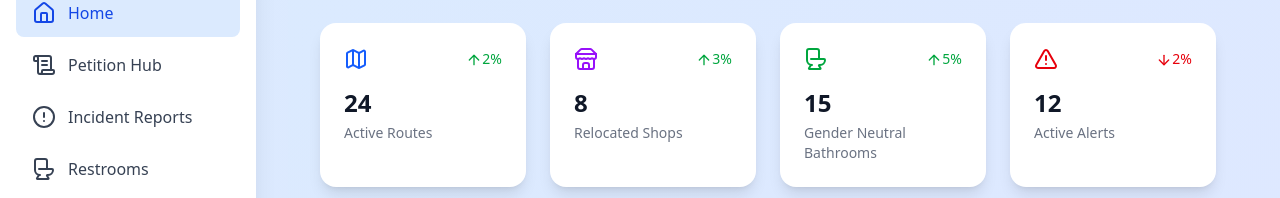
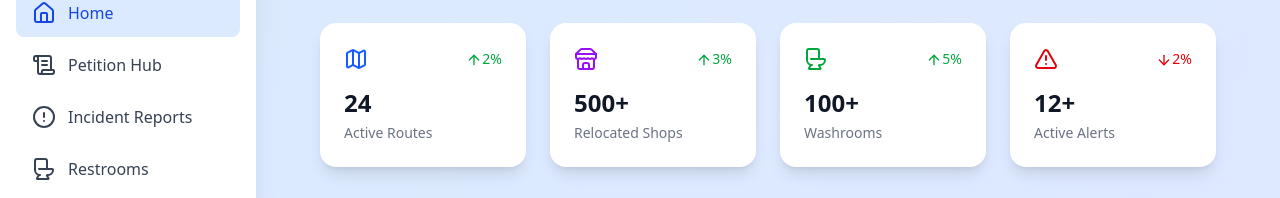
Before and after one commit to nandakiran-r/traway, a React (Vite) app: page /app in a window 1280 px wide. Shown: the part 115-313 px from the top of the page. Built offline with nearby package versions, Linux system fonts and the light colour scheme; no server answers; the database is empty.

Commit message:
Status Change

```diff
--- a/src/components/Dashboard.jsx
+++ b/src/components/Dashboard.jsx
@@ -121,7 +121,7 @@ export default function App() {
 
         <div className="grid grid-cols-1 gap-6 sm:grid-cols-2 lg:grid-cols-4 mb-8">
           <StatCard icon={<Map className="h-6 w-6 text-blue-600" />} title="Active Routes" value="24" change={2} />
-          <StatCard icon={<Store className="h-6 w-6 text-purple-600" />} title="Relocated Shops" value="8" change={3} />
+          <StatCard icon={<Store className="h-6 w-6 text-purple-600" />} title="Relocated Shops" value="500+" change={3} />
           <StatCard icon={<Toilet className="h-6 w-6 text-green-600" />} title="Gender Neutral Bathrooms" value="15" change={5} />
           <StatCard icon={<AlertTriangle className="h-6 w-6 text-red-600" />} title="Active Alerts" value="12" change={-2} />
         </div>
--- a/src/pages/App/App.jsx
+++ b/src/pages/App/App.jsx
@@ -58,9 +58,9 @@ function DashboardContent() {
       {/* Stats Overview */}
       <div className="grid grid-cols-1 gap-6 sm:grid-cols-2 lg:grid-cols-4">
         <StatCard icon={<Map className="h-6 w-6 text-blue-600" />} title="Active Routes" value="24" change={2} />
-        <StatCard icon={<Store className="h-6 w-6 text-purple-600" />} title="Relocated Shops" value="8" change={3} />
-        <StatCard icon={<Toilet className="h-6 w-6 text-green-600" />} title="Gender Neutral Bathrooms" value="15" change={5} />
-        <StatCard icon={<AlertTriangle className="h-6 w-6 text-red-600" />} title="Active Alerts" value="12" change={-2} />
+        <StatCard icon={<Store className="h-6 w-6 text-purple-600" />} title="Relocated Shops" value="500+" change={3} />
+        <StatCard icon={<Toilet className="h-6 w-6 text-green-600" />} title="Washrooms" value="100+" change={5} />
+        <StatCard icon={<AlertTriangle className="h-6 w-6 text-red-600" />} title="Active Alerts" value="12+" change={-2} />
       </div>
 
       {/* Main Content Sections */}
```
